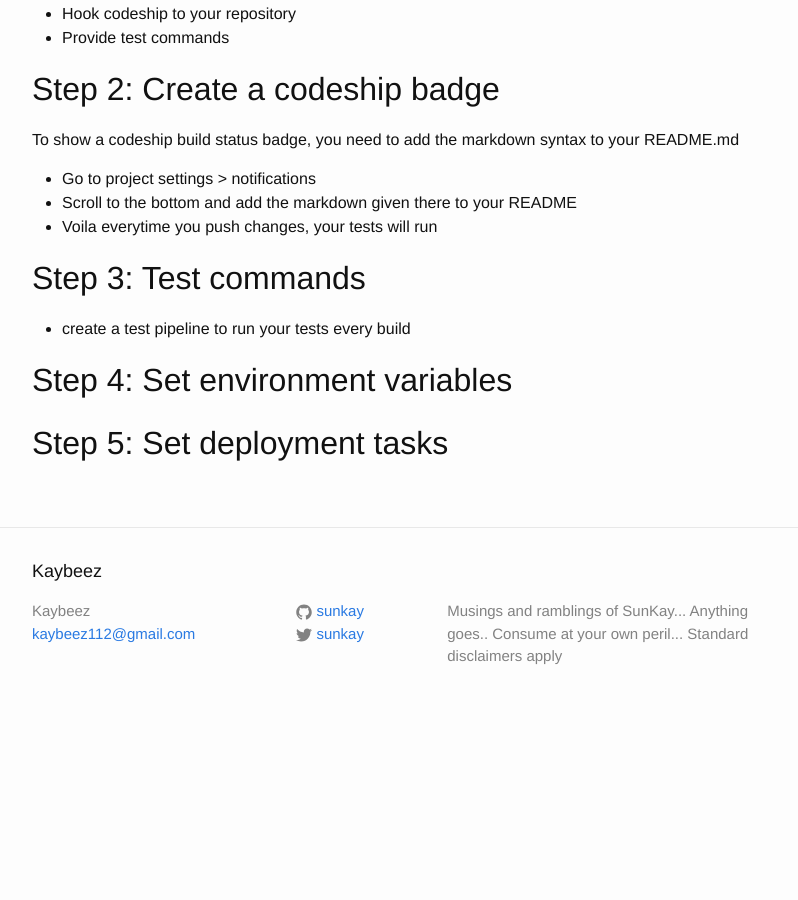
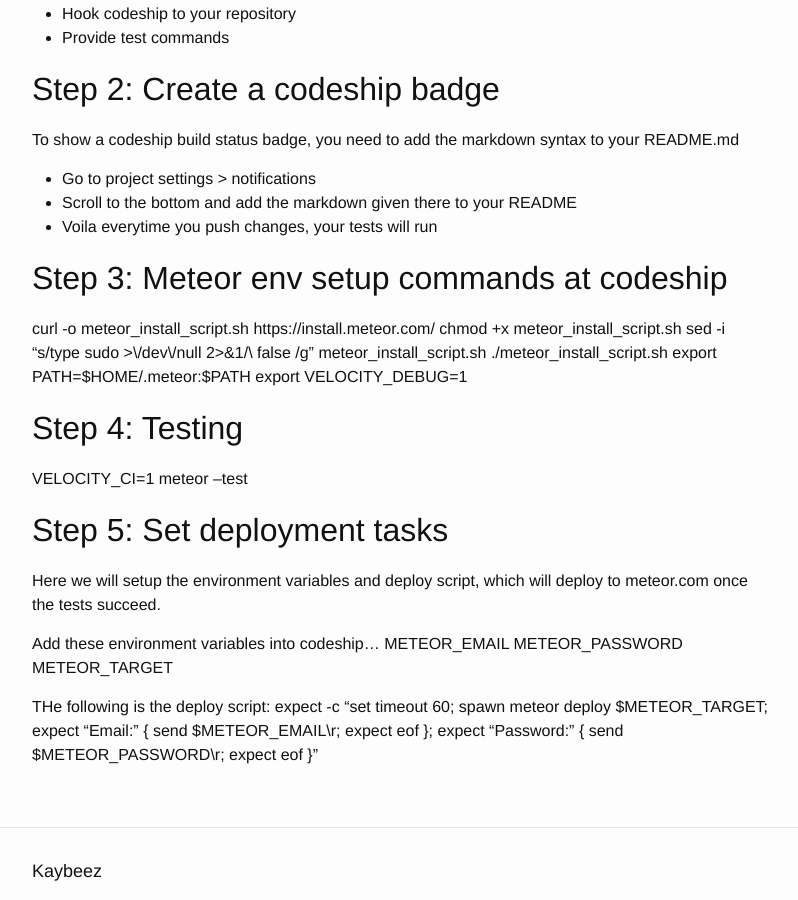
Before and after one commit to sunkay/sunkay.github.io, a Jekyll site: the page built from _posts/2015-09-7-react-codeship-CD.markdown, in a window 1280 px wide and 900 px high, scrolled down 756 px. Shown: the whole window, without its empty margins (238-1036 px from the left). Built offline with Jekyll 4.4.1, drawn with Linux system fonts in a browser that asks for light colours; before the commit the page ends 1484 px from its top, so only the background shows below that.

Commit message:
continuous deployment with codeship

```diff
--- a/_posts/2015-09-7-react-codeship-CD.markdown
+++ b/_posts/2015-09-7-react-codeship-CD.markdown
@@ -31,18 +31,33 @@ To show a codeship build status badge, you need to add the markdown syntax to yo
   - Scroll to the bottom and add the markdown given there to your README
   - Voila everytime you push changes, your tests will run
 
-Step 3: Test commands
+Step 3: Meteor env setup commands at codeship
 ----------------------
-  - create a test pipeline to run your tests every build
+curl -o meteor_install_script.sh https://install.meteor.com/
+chmod +x meteor_install_script.sh
+sed -i "s/type sudo >\/dev\/null 2>&1/\ false /g" meteor_install_script.sh
+./meteor_install_script.sh
+export PATH=$HOME/.meteor:$PATH
+export VELOCITY_DEBUG=1
 
-Step 4: Set environment variables
+Step 4: Testing
 ---------------------------------
+VELOCITY_CI=1 meteor --test
 
 Step 5: Set deployment tasks
 ---------------------------------
+Here we will setup the environment variables and deploy script, which will deploy to meteor.com once the tests succeed.
+
+Add these environment variables into codeship...
+METEOR_EMAIL
+METEOR_PASSWORD
+METEOR_TARGET
+
+THe following is the deploy script:
+expect -c "set timeout 60; spawn meteor deploy $METEOR_TARGET; expect "Email:" { send $METEOR_EMAIL\r; expect eof }; expect "Password:" { send $METEOR_PASSWORD\r; expect eof }"
 
 
-
+[cucumber]: https://velocity.readme.io/v1.0/docs/getting-started-with-cucumber
 [article]: http://blog.thinkful.com/post/52651178399/under-the-hood-at-thinkful-continuous-integration
 [codeship]: https://www.codeship.io/
 [webhooks]: http://www.codeaffine.com/2014/10/06/codeship-continuous-integration/
```
